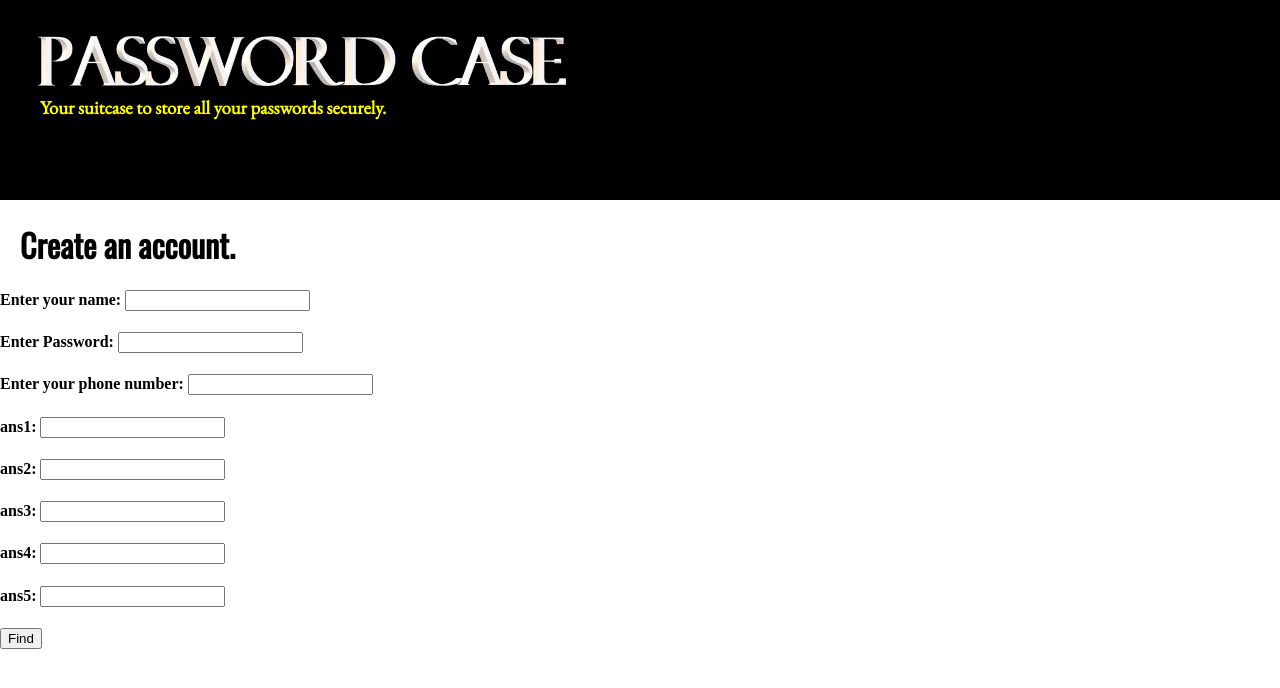
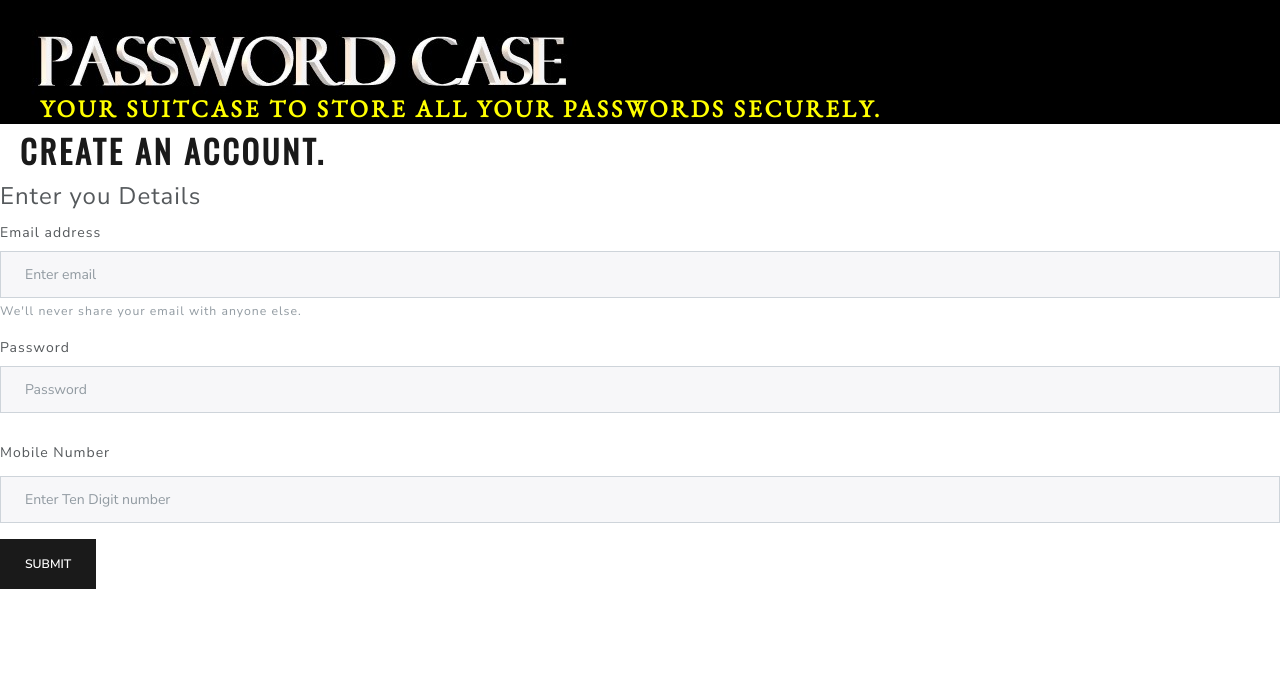
Before and after one commit to shivamgupta077/PasswordCase, a Django app: page / in a window 1280 px wide. Shown: the top 688 px of the page. Run offline with Django 3.2, Linux system fonts and the light colour scheme; some libraries are stand-ins or nearby versions.

Commit message:
Register form updated (#5)

```diff
--- a/mysite/account/templates/account/register.html
+++ b/mysite/account/templates/account/register.html
@@ -1,10 +1,12 @@
 {% load staticfiles %}
-
+<!DOCTYPE html>
 <html>
 <head>
     <title>Title</title>
     <link href="https://fonts.googleapis.com/css?family=EB+Garamond" rel="stylesheet">
     <link href="https://fonts.googleapis.com/css?family=Oswald" rel="stylesheet">
+    <link rel="stylesheet" href="https://bootswatch.com/lux/bootstrap.min.css">
+    <link rel="stylesheet" href="https://bootswatch.com/4/lux/bootstrap.css">
     <style>
         #header
         {
@@ -16,6 +18,7 @@
             background-color: black;
         }
     </style>
+
 </head>
 <body style="margin: 0px; padding: 0px;">
     <div class="page-header" id="header">
@@ -23,6 +26,35 @@
         <h3 style="color: Yellow; margin-left: 40px; margin-top: 0px;">Your suitcase to store all your passwords securely.</h3>
     </div>
     <h1 style="font-family: 'Oswald', sans-serif; margin-left: 20px;">Create an account.</h1>
+
+
+
+
+
+
+    <form>
+  <fieldset>
+    <legend>Enter you Details</legend>
+
+    <div class="form-group">
+      <label for="exampleInputEmail1">Email address</label>
+      <input type="email" class="form-control" id="exampleInputEmail1" aria-describedby="emailHelp" placeholder="Enter email">
+      <small id="emailHelp" class="form-text text-muted">We'll never share your email with anyone else.</small>
+    </div>
+    <div class="form-group">
+      <label for="exampleInputPassword1">Password</label>
+      <input type="password" class="form-control" id="exampleInputPassword1" placeholder="Password">
+    </div>
+    <div class="form-group">
+      <label class="col-form-label" for="inputDefault">Mobile Number</label>
+      <input type="text" class="form-control" placeholder="Enter Ten Digit number" id="inputDefault">
+    </div>
+
+    <button type="submit" class="btn btn-primary" onClick="location.href='{% url 'login' %}'">Submit</button>
+  </fieldset>
+</form>
+
+    <!--
     <div>
         <form method="post">
             {% csrf_token %}
@@ -39,5 +71,7 @@
             </div>
         </form>
     </div>
+    -->
+
 </body>
 </html>
```
